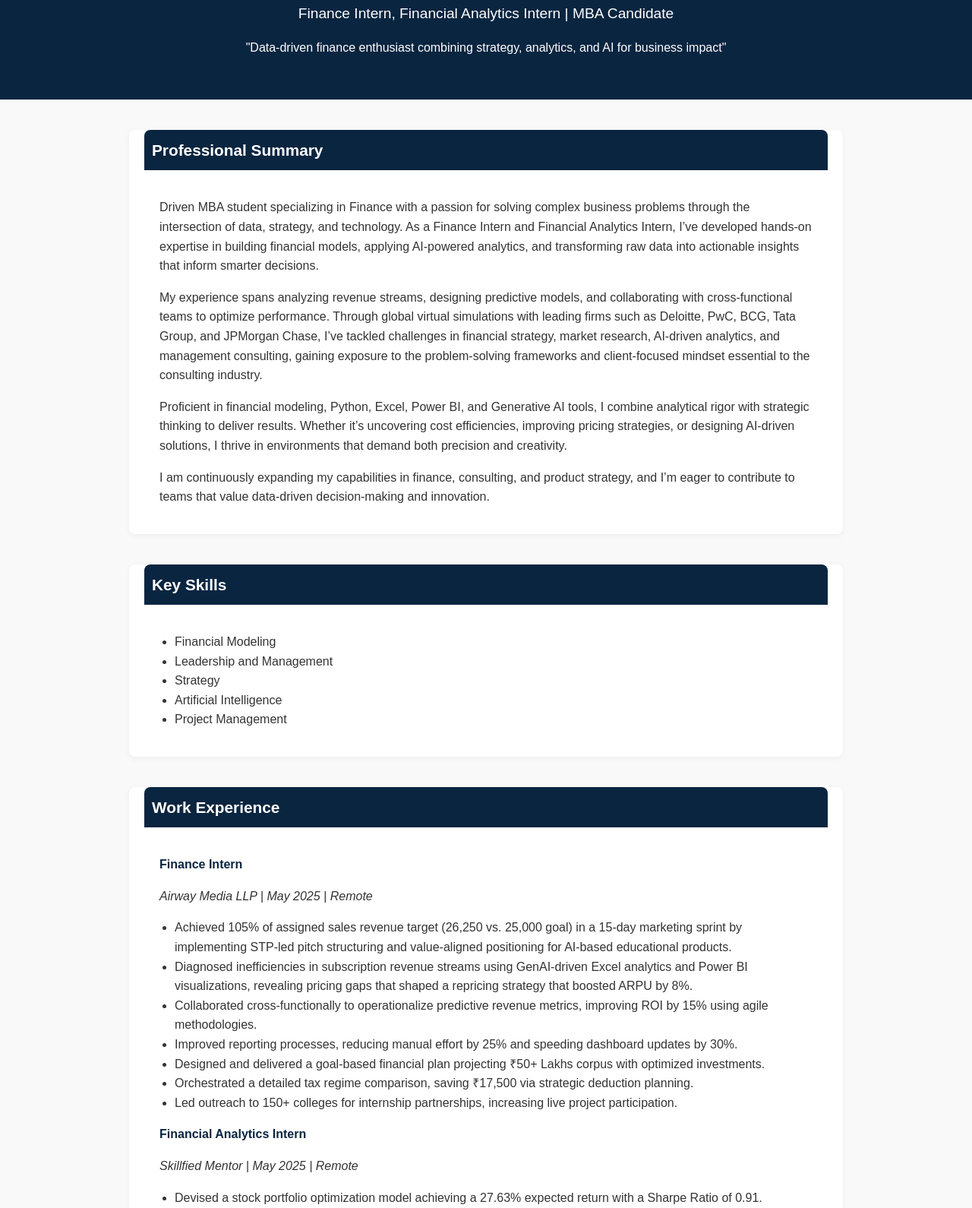
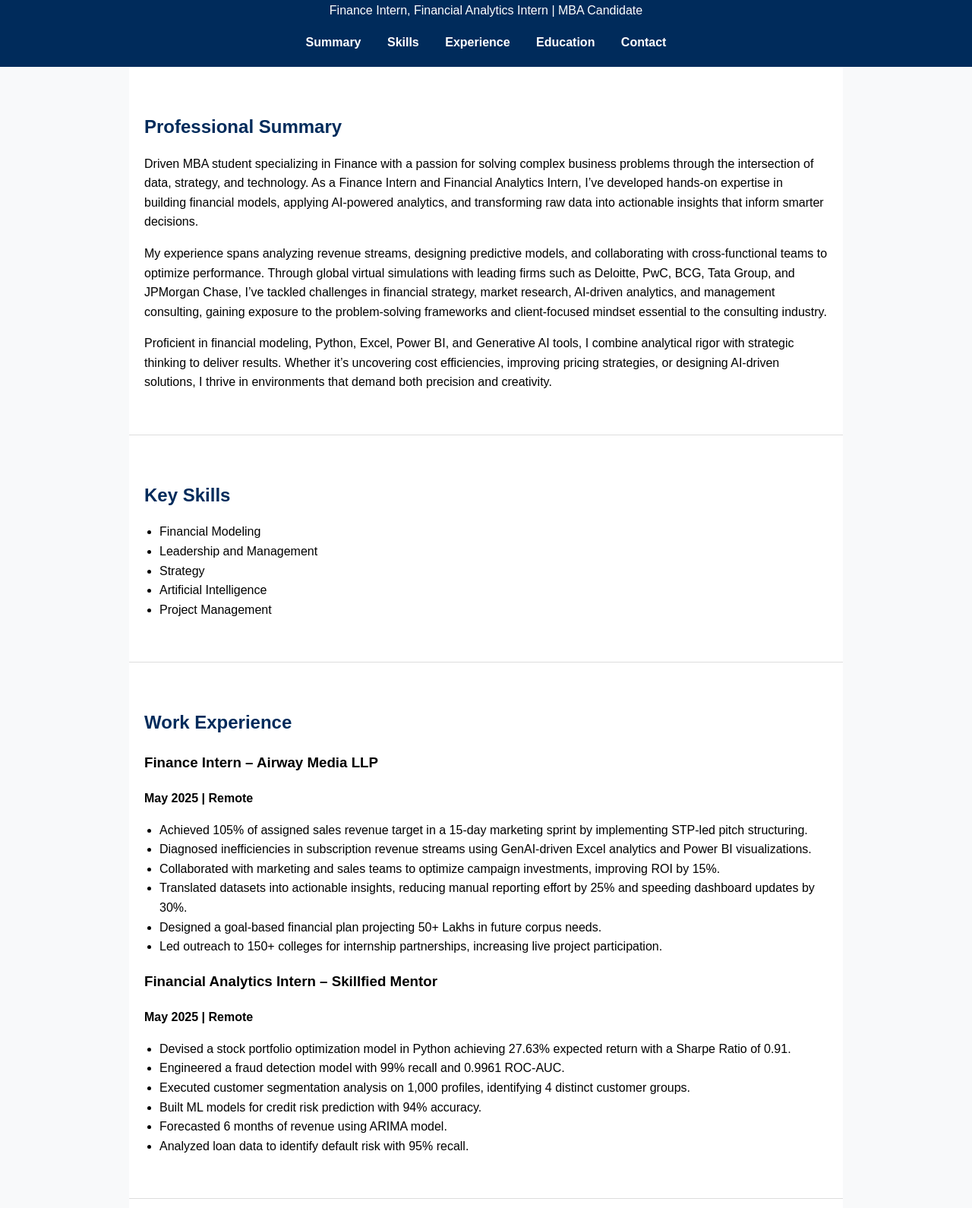
Before and after one commit to mishragaurav7/Portfolio, a plain HTML site: page index.html in a window 1280 px wide. Shown: the part 289-1879 px from the top of the page at 76% size. Drawn offline with Linux system fonts and the light colour scheme.

Commit message:
Update index.html

```diff
--- a/index.html
+++ b/index.html
@@ -3,101 +3,87 @@
 <head>
 <meta charset="UTF-8">
 <meta name="viewport" content="width=device-width, initial-scale=1.0">
-<title>Gaurav Mishra | Finance Intern & MBA Candidate</title>
+<title>Gaurav Mishra - Portfolio</title>
 <style>
     body {
         font-family: Arial, sans-serif;
         margin: 0;
         padding: 0;
-        color: #333;
-        background-color: #f9f9f9;
         line-height: 1.6;
+        scroll-behavior: smooth;
+        background-color: #f8f9fa;
     }
     header {
-        background-color: #0a2540;
-        color: white;
-        padding: 40px 20px;
+        background: #002B5B;
+        color: #fff;
+        padding: 20px 0;
         text-align: center;
+        position: sticky;
+        top: 0;
+        z-index: 1000;
     }
-    header img {
-        width: 150px;
-        height: 150px;
-        object-fit: cover;
-        border-radius: 50%;
-        border: 4px solid white;
-        margin-bottom: 20px;
+    nav {
+        margin-top: 10px;
     }
-    header h1 {
-        margin: 0;
-        font-size: 2.2rem;
+    nav a {
+        color: #fff;
+        margin: 0 15px;
+        text-decoration: none;
+        font-weight: bold;
     }
-    header h2 {
-        margin: 10px 0 0;
-        font-weight: 400;
-        font-size: 1.2rem;
+    nav a:hover {
+        text-decoration: underline;
     }
     section {
         max-width: 900px;
-        margin: 40px auto;
-        padding: 0 20px;
-        background: white;
-        border-radius: 8px;
-        box-shadow: 0px 2px 8px rgba(0,0,0,0.05);
+        margin: auto;
+        padding: 40px 20px;
+        border-bottom: 1px solid #ddd;
+        background-color: #fff;
     }
-    section h3 {
-        background-color: #0a2540;
-        color: white;
-        padding: 10px;
-        margin: 0;
-        border-top-left-radius: 8px;
-        border-top-right-radius: 8px;
-        font-size: 1.3rem;
-    }
-    section div {
-        padding: 20px;
+    h2 {
+        color: #002B5B;
+        margin-bottom: 10px;
     }
     ul {
         padding-left: 20px;
     }
-    .contact a {
-        color: #0a2540;
-        text-decoration: none;
-    }
-    .job-title {
-        font-weight: bold;
-        color: #0a2540;
-    }
-    .company {
-        font-style: italic;
-    }
-    @media (max-width: 600px) {
-        header h1 { font-size: 1.8rem; }
-        header h2 { font-size: 1rem; }
+    .profile-pic {
+        width: 150px;
+        height: 150px;
+        border-radius: 50%;
+        display: block;
+        margin: 20px auto;
+        object-fit: cover;
+        border: 3px solid #fff;
+        box-shadow: 0 4px 8px rgba(0,0,0,0.2);
     }
 </style>
 </head>
 <body>
 
 <header>
-    <img src="profile.jpg" alt="Gaurav Mishra Profile Picture">
+    <img src="profile.jpg" alt="Profile Picture" class="profile-pic">
     <h1>Gaurav Mishra</h1>
-    <h2>Finance Intern, Financial Analytics Intern | MBA Candidate</h2>
-    <p>"Data-driven finance enthusiast combining strategy, analytics, and AI for business impact"</p>
+    <p>Finance Intern, Financial Analytics Intern | MBA Candidate</p>
+    <nav>
+        <a href="#summary">Summary</a>
+        <a href="#skills">Skills</a>
+        <a href="#experience">Experience</a>
+        <a href="#education">Education</a>
+        <a href="#contact">Contact</a>
+    </nav>
 </header>
 
-<section>
-    <h3>Professional Summary</h3>
-    <div>
+<section id="summary">
+    <h2>Professional Summary</h2>
     <p>Driven MBA student specializing in Finance with a passion for solving complex business problems through the intersection of data, strategy, and technology. As a Finance Intern and Financial Analytics Intern, I’ve developed hands-on expertise in building financial models, applying AI-powered analytics, and transforming raw data into actionable insights that inform smarter decisions.</p>
     <p>My experience spans analyzing revenue streams, designing predictive models, and collaborating with cross-functional teams to optimize performance. Through global virtual simulations with leading firms such as Deloitte, PwC, BCG, Tata Group, and JPMorgan Chase, I’ve tackled challenges in financial strategy, market research, AI-driven analytics, and management consulting, gaining exposure to the problem-solving frameworks and client-focused mindset essential to the consulting industry.</p>
     <p>Proficient in financial modeling, Python, Excel, Power BI, and Generative AI tools, I combine analytical rigor with strategic thinking to deliver results. Whether it’s uncovering cost efficiencies, improving pricing strategies, or designing AI-driven solutions, I thrive in environments that demand both precision and creativity.</p>
-        <p>I am continuously expanding my capabilities in finance, consulting, and product strategy, and I’m eager to contribute to teams that value data-driven decision-making and innovation.</p>
-    </div>
 </section>
 
-<section>
-    <h3>Key Skills</h3>
-    <div>
+<section id="skills">
+    <h2>Key Skills</h2>
     <ul>
         <li>Financial Modeling</li>
         <li>Leadership and Management</li>
@@ -105,52 +91,47 @@
         <li>Artificial Intelligence</li>
         <li>Project Management</li>
     </ul>
-    </div>
 </section>
 
-<section>
-    <h3>Work Experience</h3>
-    <div>
-        <p class="job-title">Finance Intern</p>
-        <p class="company">Airway Media LLP | May 2025 | Remote</p>
+<section id="experience">
+    <h2>Work Experience</h2>
+
+    <h3>Finance Intern – Airway Media LLP</h3>
+    <p><strong>May 2025 | Remote</strong></p>
     <ul>
-            <li>Achieved 105% of assigned sales revenue target (26,250 vs. 25,000 goal) in a 15-day marketing sprint by implementing STP-led pitch structuring and value-aligned positioning for AI-based educational products.</li>
-            <li>Diagnosed inefficiencies in subscription revenue streams using GenAI-driven Excel analytics and Power BI visualizations, revealing pricing gaps that shaped a repricing strategy that boosted ARPU by 8%.</li>
-            <li>Collaborated cross-functionally to operationalize predictive revenue metrics, improving ROI by 15% using agile methodologies.</li>
-            <li>Improved reporting processes, reducing manual effort by 25% and speeding dashboard updates by 30%.</li>
-            <li>Designed and delivered a goal-based financial plan projecting ₹50+ Lakhs corpus with optimized investments.</li>
-            <li>Orchestrated a detailed tax regime comparison, saving ₹17,500 via strategic deduction planning.</li>
+        <li>Achieved 105% of assigned sales revenue target in a 15-day marketing sprint by implementing STP-led pitch structuring.</li>
+        <li>Diagnosed inefficiencies in subscription revenue streams using GenAI-driven Excel analytics and Power BI visualizations.</li>
+        <li>Collaborated with marketing and sales teams to optimize campaign investments, improving ROI by 15%.</li>
+        <li>Translated datasets into actionable insights, reducing manual reporting effort by 25% and speeding dashboard updates by 30%.</li>
+        <li>Designed a goal-based financial plan projecting 50+ Lakhs in future corpus needs.</li>
         <li>Led outreach to 150+ colleges for internship partnerships, increasing live project participation.</li>
     </ul>
 
-        <p class="job-title">Financial Analytics Intern</p>
-        <p class="company">Skillfied Mentor | May 2025 | Remote</p>
+    <h3>Financial Analytics Intern – Skillfied Mentor</h3>
+    <p><strong>May 2025 | Remote</strong></p>
     <ul>
-            <li>Devised a stock portfolio optimization model achieving a 27.63% expected return with a Sharpe Ratio of 0.91.</li>
-            <li>Built a fraud detection model with 99% recall and 0.9961 ROC-AUC using Random Forest.</li>
-            <li>Executed KMeans-based customer segmentation, identifying 4 distinct customer groups for targeted strategies.</li>
-            <li>Enhanced credit risk prediction with 94% classification accuracy.</li>
-            <li>Forecasted 6 months of revenue using ARIMA, projecting a rise from 14,741 to 16,252.</li>
-            <li>Analyzed loan applicant data to improve high-risk prediction accuracy to 95% recall.</li>
+        <li>Devised a stock portfolio optimization model in Python achieving 27.63% expected return with a Sharpe Ratio of 0.91.</li>
+        <li>Engineered a fraud detection model with 99% recall and 0.9961 ROC-AUC.</li>
+        <li>Executed customer segmentation analysis on 1,000 profiles, identifying 4 distinct customer groups.</li>
+        <li>Built ML models for credit risk prediction with 94% accuracy.</li>
+        <li>Forecasted 6 months of revenue using ARIMA model.</li>
+        <li>Analyzed loan data to identify default risk with 95% recall.</li>
     </ul>
-    </div>
 </section>
 
-<section>
-    <h3>Education</h3>
-    <div>
-        <p><strong>MBA</strong>, CMS Business School, Jain (Deemed-to-be University) | Jul 2024 – Present | GPA: 8.96/10</p>
-        <p><strong>B.E</strong>, Ramaiah Institute of Technology | Aug 2019 – Aug 2023 | GPA: 8.72/10</p>
-    </div>
+<section id="education">
+    <h2>Education</h2>
+    <ul>
+        <li><strong>MBA</strong>, CMS Business School, Jain (Deemed-to-be University), Jul 2024 – Current, GPA: 8.96/10</li>
+        <li><strong>B.E</strong>, Ramaiah Institute of Technology, Aug 2023 – Aug 2024, GPA: 8.72/10</li>
+    </ul>
 </section>
 
-<section class="contact">
-    <h3>Contact</h3>
-    <div>
+<section id="contact">
+    <h2>Contact</h2>
     <p>Email: <a href="mailto:7mishragaurav@gmail.com">7mishragaurav@gmail.com</a></p>
     <p>LinkedIn: <a href="https://www.linkedin.com/in/gaurav-mishra-3788ba271" target="_blank">linkedin.com/in/gaurav-mishra-3788ba271</a></p>
     <p>GitHub: <a href="https://github.com/mishragaurav7" target="_blank">github.com/mishragaurav7</a></p>
-    </div>
 </section>
 
 </body>
```
Lines whose indentation alone changed are shown as unchanged.
